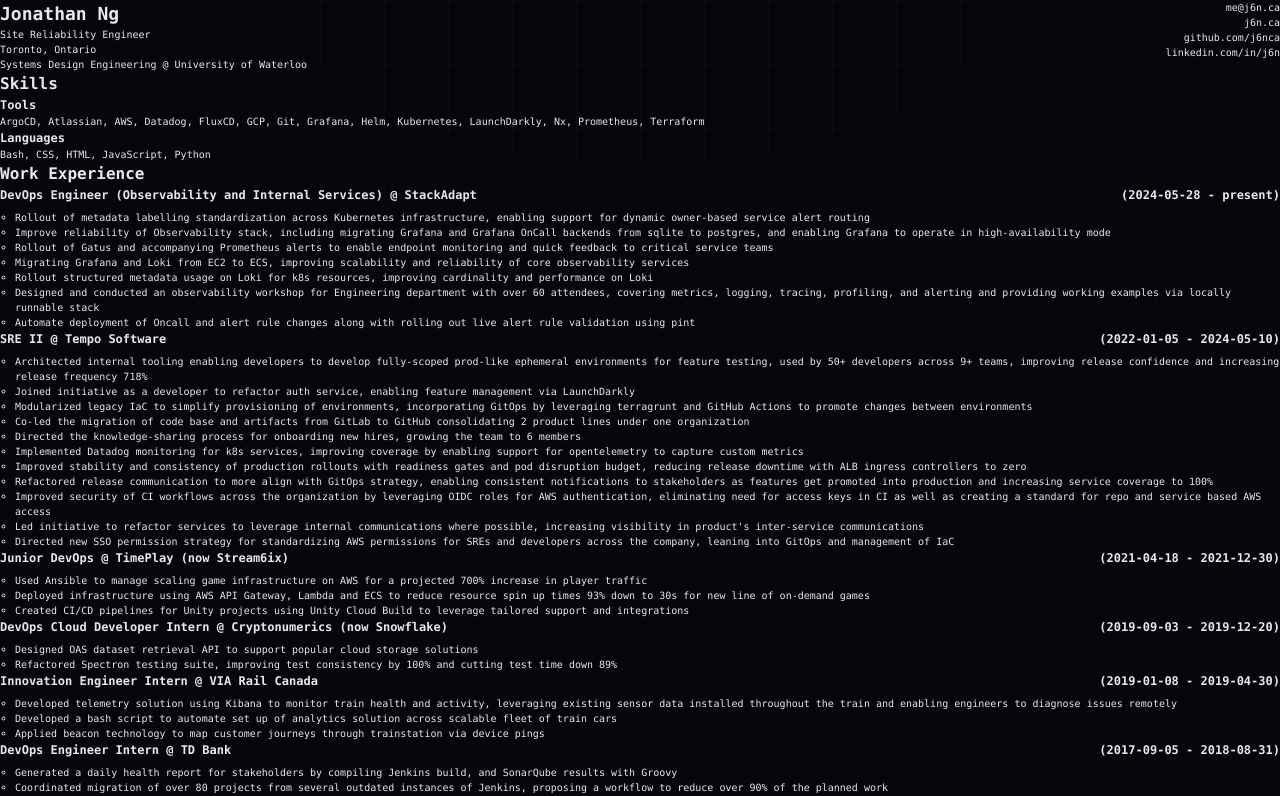
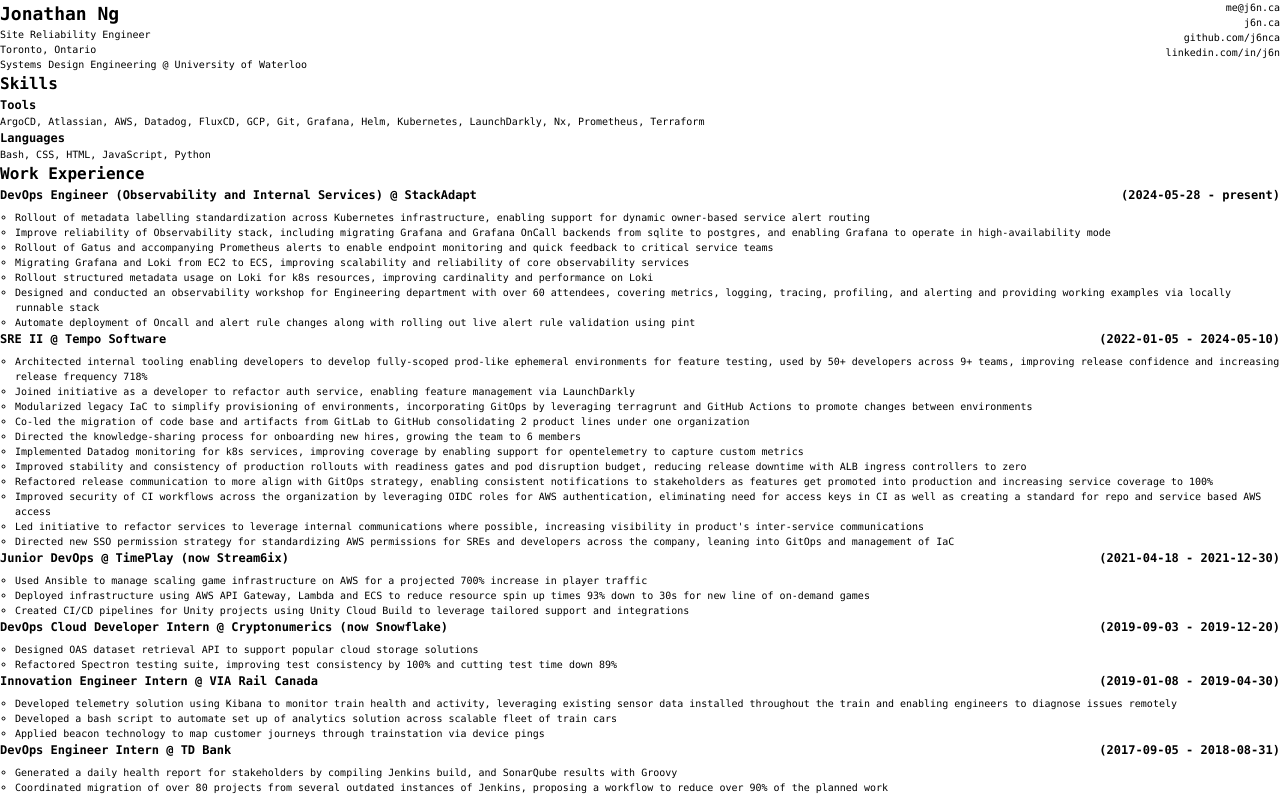
Before and after one commit to j6nca/j6nca, a Next.js app: page /resume in a window 1280 px wide. Shown: the top 796 px of the page. Built offline with nearby package versions, Linux system fonts and the light colour scheme.

Commit message:
update resume css

```diff
--- a/src/app/resume/resume.css
+++ b/src/app/resume/resume.css
@@ -1,3 +1,25 @@
+/* Resume is always white paper with black text, on screen and in print */
+body:has(.resume){
+  color: #000;
+  background: #fff;
+}
+
+body:has(.resume)::before{
+  display: none;
+}
+
+.resume,
+.resume a{
+  color: #000;
+}
+
+@media print{
+  body:has(.resume){
+    color: #000 !important;
+    background: #fff !important;
+  }
+}
+
 .resume h1{
   font-size: 18px;
   font-weight: bold;
```
